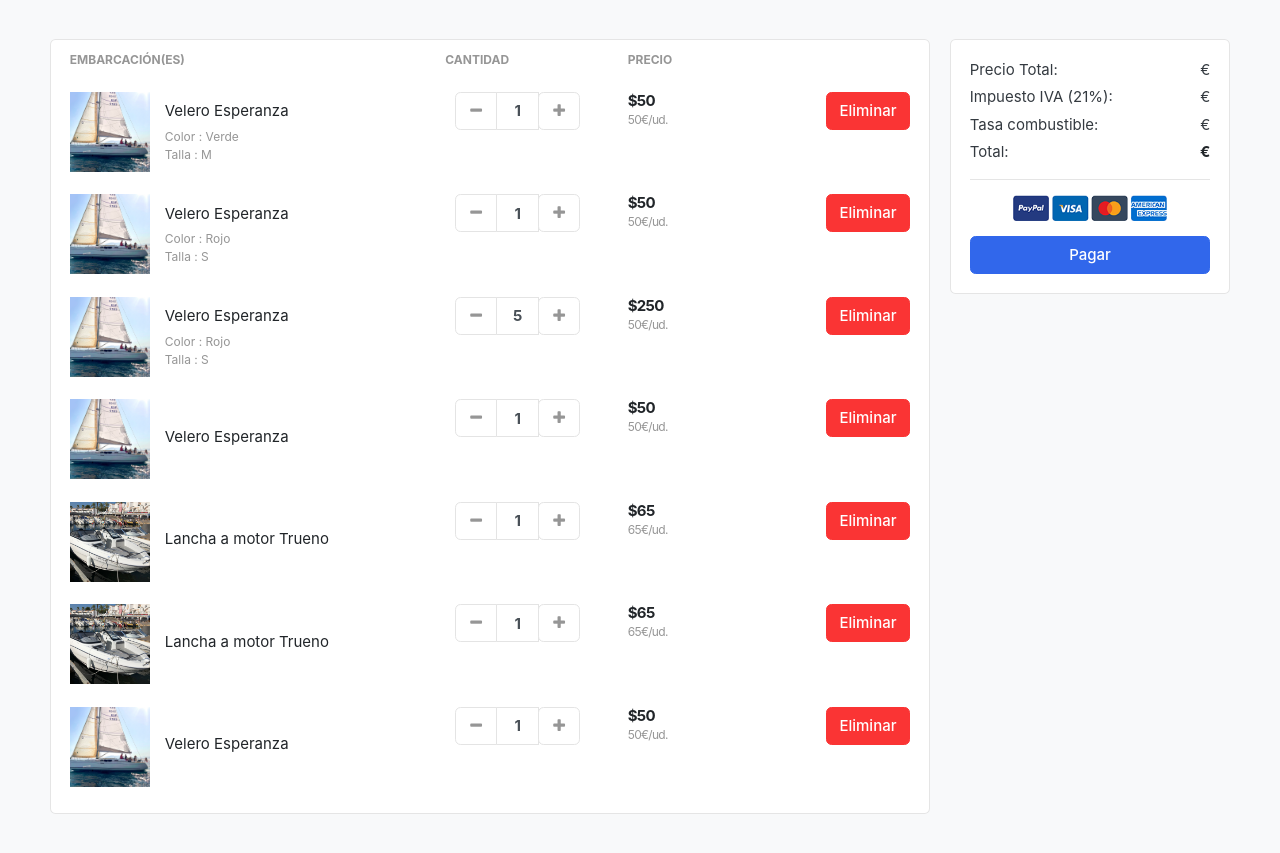
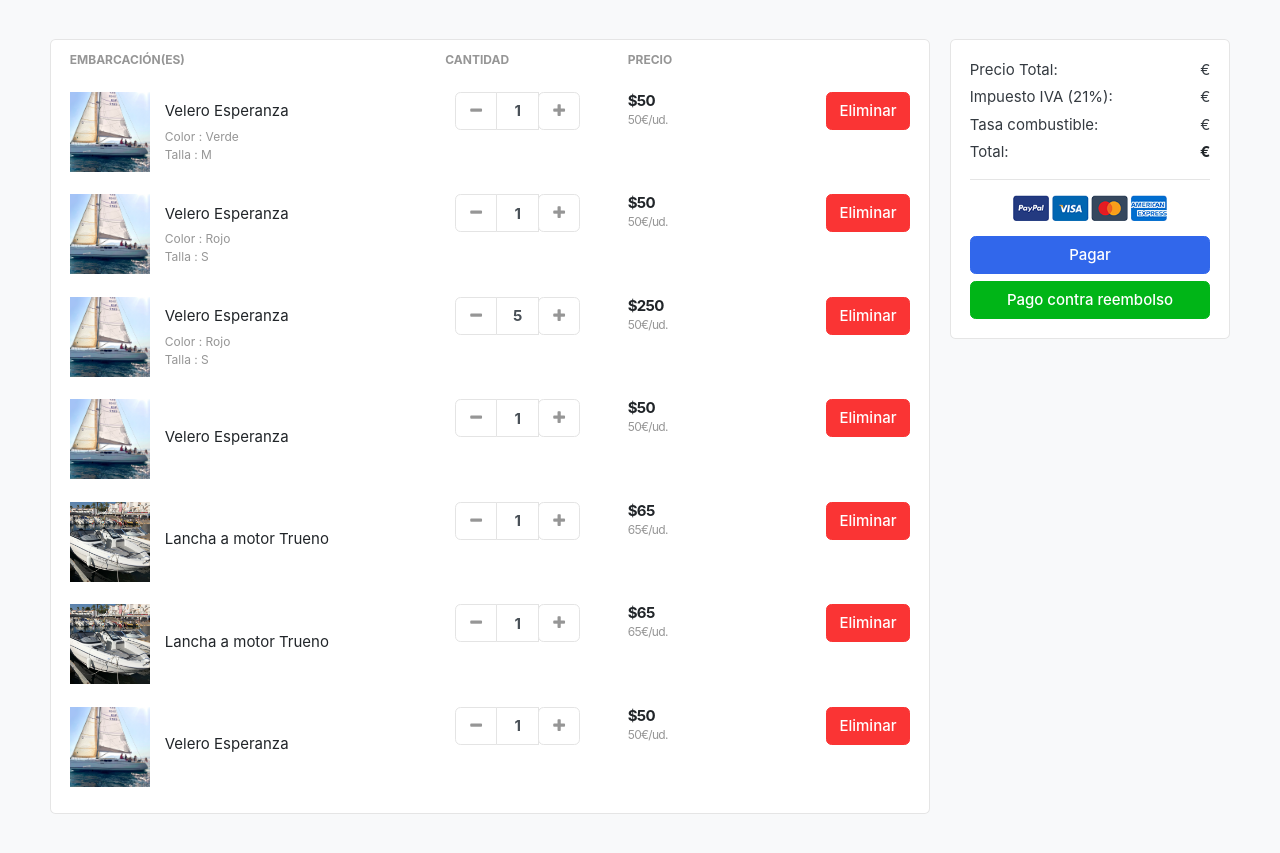
Before and after one commit to pabmonrol/PGPI-G3.2, a Django app: template Django/hundidos/templates/store/cart.html in a window 1280 px wide. Shown: the part 96-949 px from the top of the page. Run offline with Django 4.2, Linux system fonts and the light colour scheme; the template is opened without the code that fills it: values that come from a table or form of the project are taken from there, others are empty; data comes from the database, SQL or seed files in the repository; some libraries are stand-ins or nearby versions; some web fonts are replaced.

Commit message:
Added the cash on delivery button in cart.html.

```diff
--- a/Django/hundidos/templates/store/cart.html
+++ b/Django/hundidos/templates/store/cart.html
@@ -111,6 +111,7 @@
                     <img src="{% static './images/misc/payments.png' %}" height="26">
                 </p>
                 <a href="{% url 'checkout' %}" class="btn btn-primary btn-block"> Pagar </a>
+                <a href="{% url 'checkout' %}" class="btn btn-success btn-block"> Pago contra reembolso </a>
             </div> <!-- card-body.// -->
             </div> <!-- card.// -->
 
```
